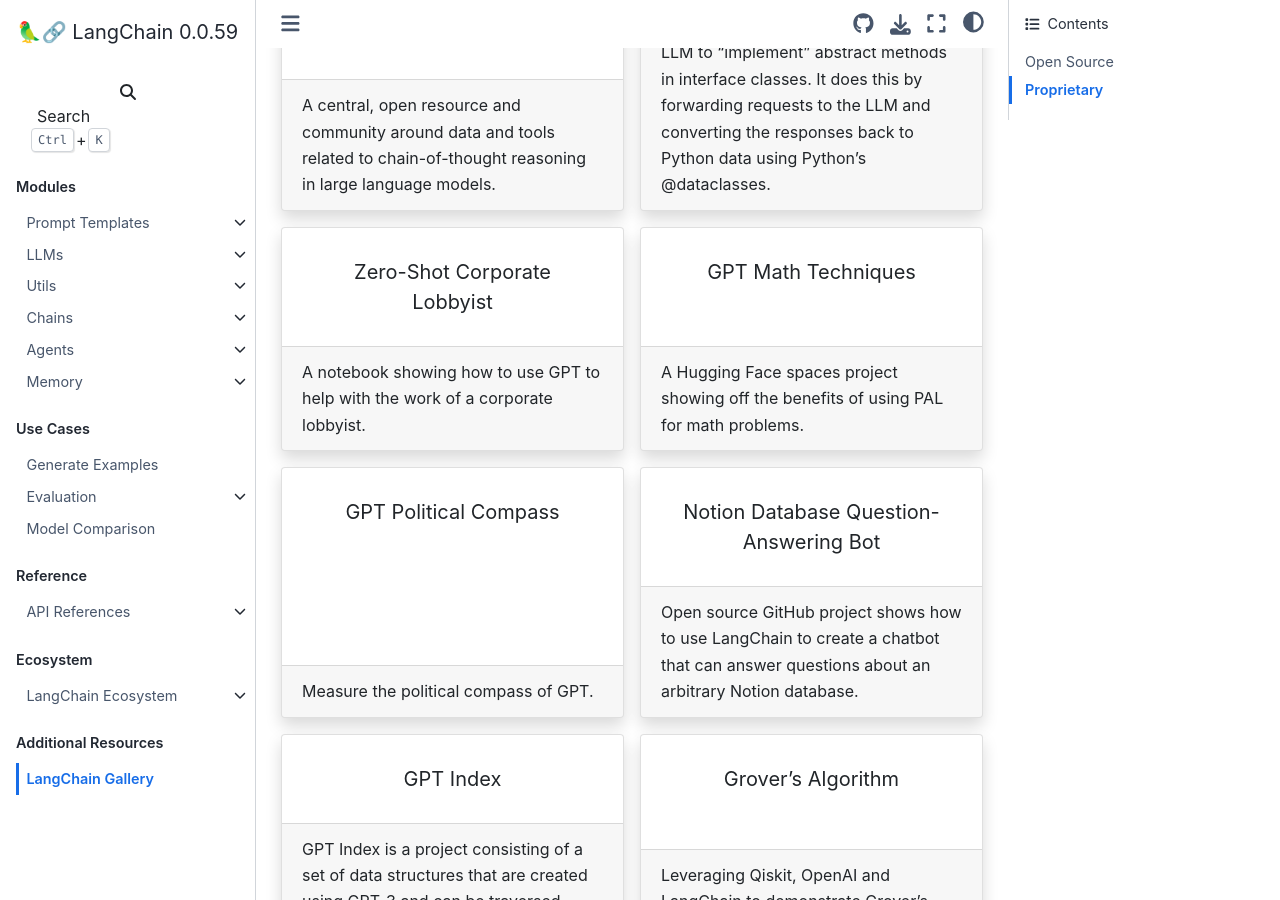
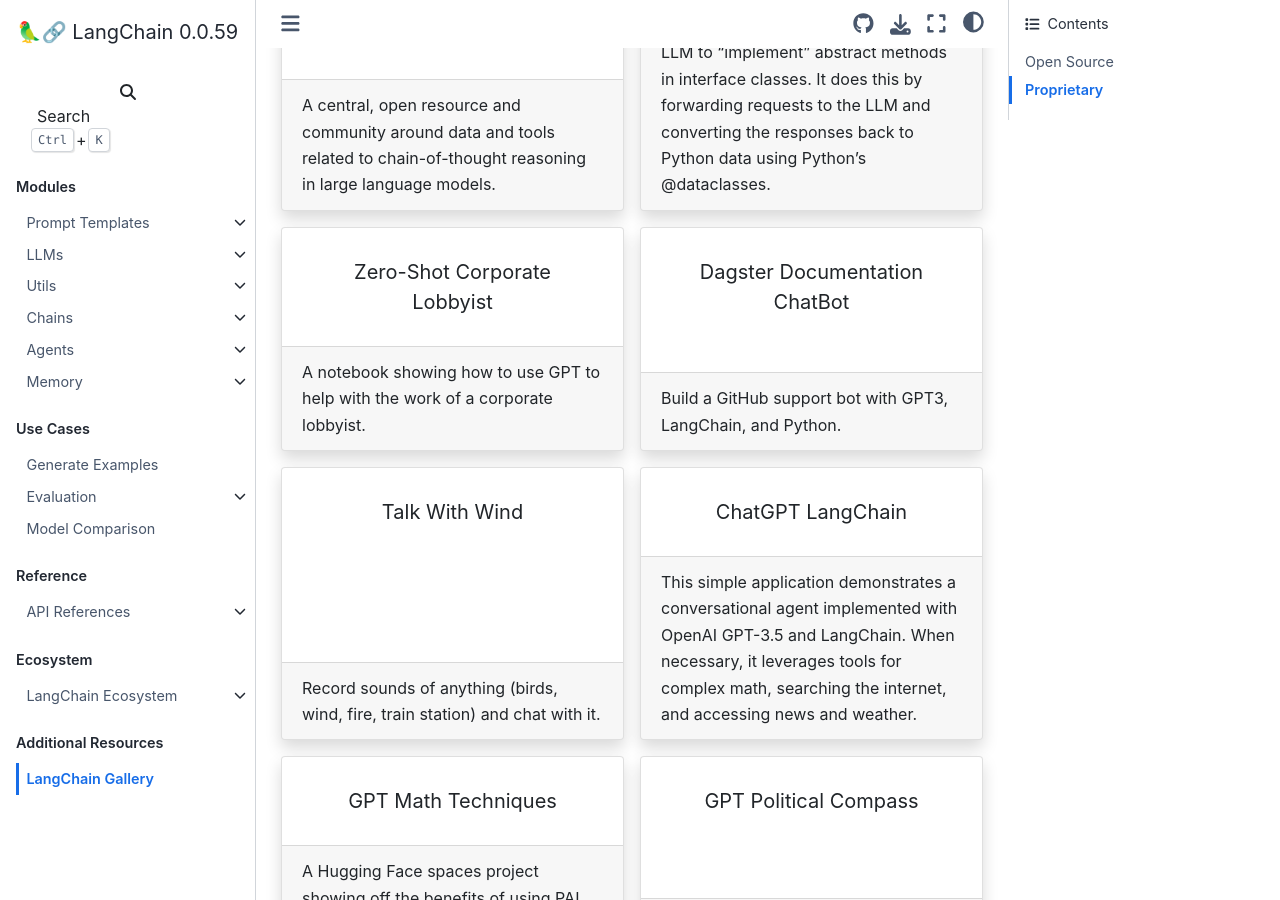
Before and after one commit to ZinedineDumas/React-Python, a Sphinx documentation site: the page built from docs/gallery.rst, in a window 1280 px wide and 900 px high, scrolled down 777 px. Built offline with Sphinx 7.4.7 and the Sphinx Book theme 1.1.4, drawn with Linux system fonts in a browser that asks for light colours; pages that are not in the unit, such as notebooks, are missing from menus.

Commit message:
gallery updates (#573)

```diff
--- a/docs/gallery.rst
+++ b/docs/gallery.rst
@@ -67,6 +67,39 @@ Open Source
     +++
 
     A notebook showing how to use GPT to help with the work of a corporate lobbyist.
+
+    ---
+
+    .. link-button:: https://dagster.io/blog/chatgpt-langchain
+        :type: url
+        :text: Dagster Documentation ChatBot
+        :classes: stretched-link btn-lg
+
+    +++
+
+    Build a GitHub support bot with GPT3, LangChain, and Python.
+
+    ---
+
+    .. link-button:: https://huggingface.co/spaces/team7/talk_with_wind
+        :type: url
+        :text: Talk With Wind
+        :classes: stretched-link btn-lg
+
+    +++
+
+    Record sounds of anything (birds, wind, fire, train station) and chat with it.
+
+    ---
+
+    .. link-button:: https://huggingface.co/spaces/JavaFXpert/Chat-GPT-LangChain
+        :type: url
+        :text: ChatGPT LangChain
+        :classes: stretched-link btn-lg
+
+    +++
+
+    This simple application demonstrates a conversational agent implemented with OpenAI GPT-3.5 and LangChain. When necessary, it leverages tools for complex math, searching the internet, and accessing news and weather.
 
     ---
 
```
